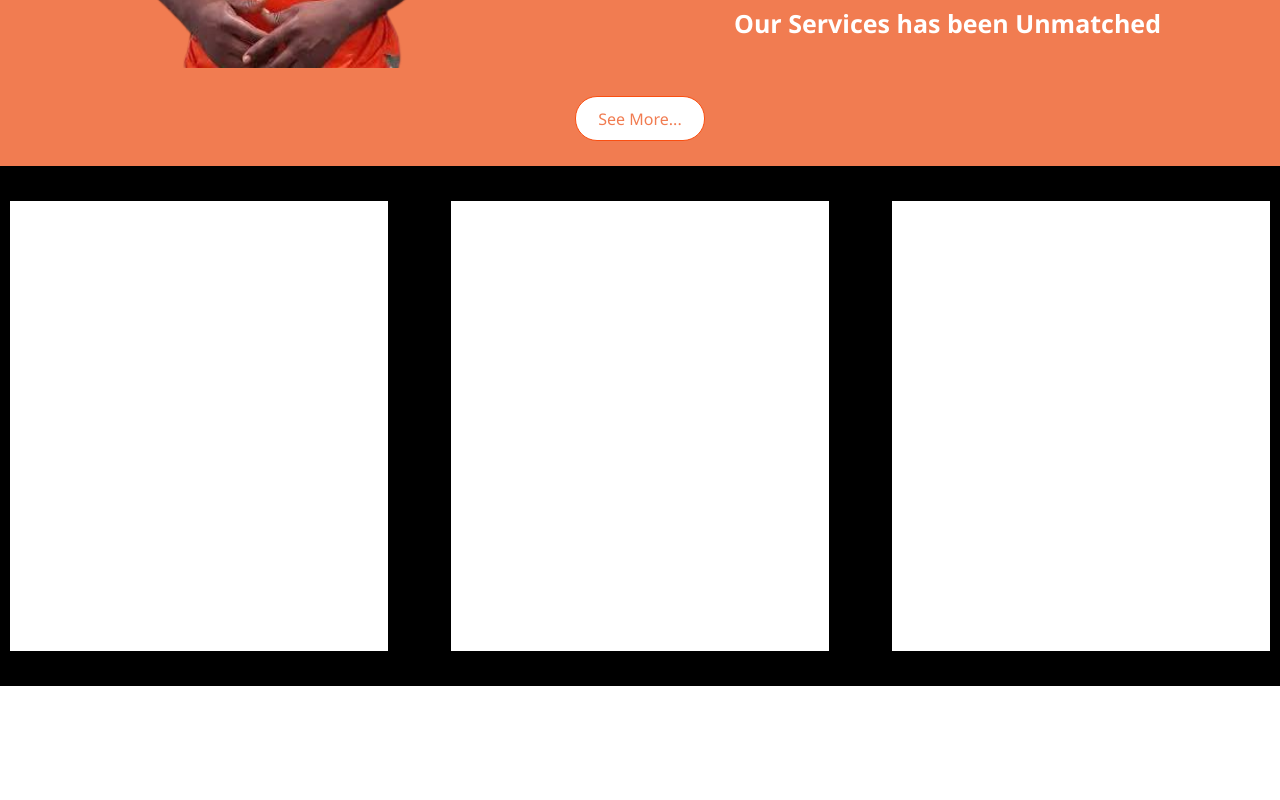
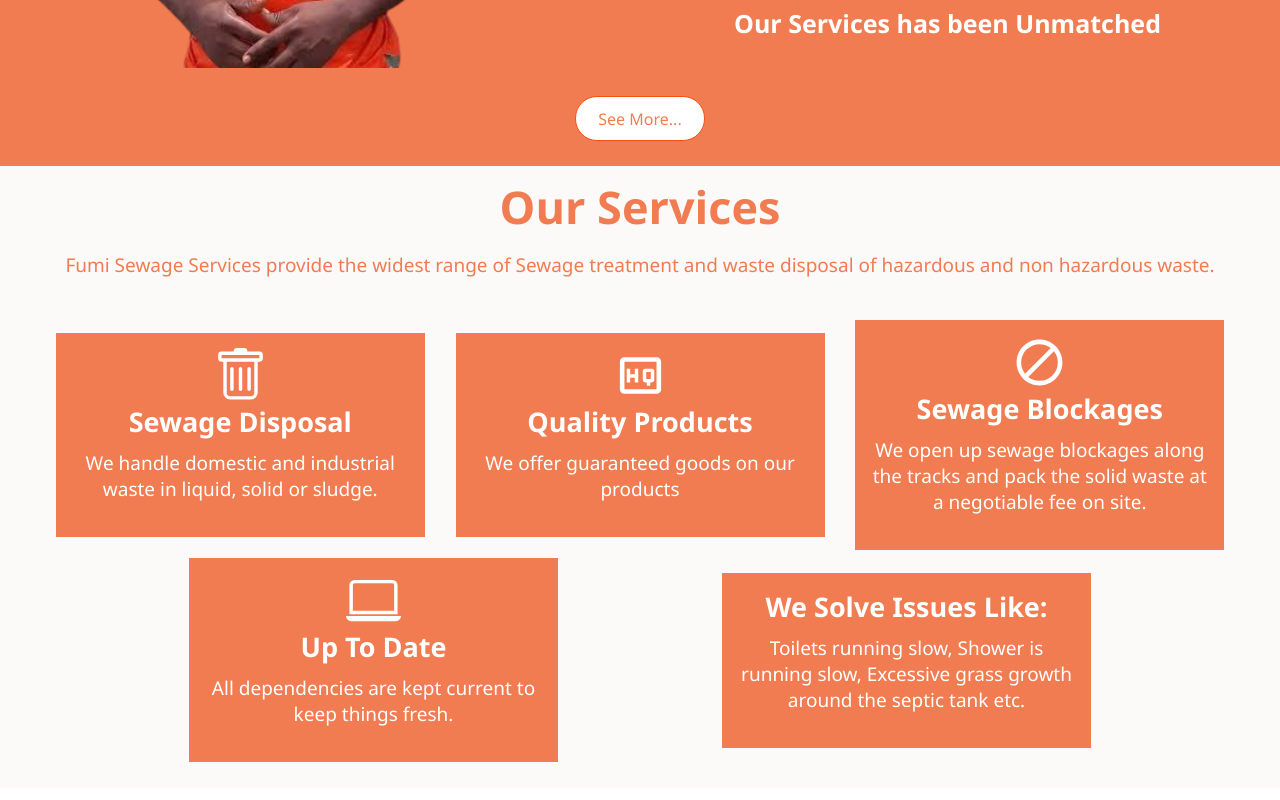
Before and after one commit to AjibadeHassan/Waste-management, a React (Create React App) app: page / in a window 1280 px wide. Shown: the part 1355-2155 px from the top of the page. Built offline with nearby package versions, Linux system fonts and the light colour scheme.

Commit message:
first sun commit

```diff
--- a/src/Components/Servicehome.js
+++ b/src/Components/Servicehome.js
@@ -1,17 +1,45 @@
 import React from 'react'
-
+import { MdOutlineHighQuality,MdBlock } from 'react-icons/md'
+import { BsTrash,BsLaptop } from 'react-icons/bs'
 const Servicehome = () => {
   return (
     <div className='Servicehome_container'>
-        <section className='Servicehome_Card'>
-          <p></p>
+      <h1>Our Services</h1>
+      <p>Fumi Sewage Services provide the widest range of Sewage
+        treatment and waste disposal of hazardous and non hazardous waste.</p>
+       <div className='Serv_cards'>
+       <section className='Servicehome_Card'>
+        <BsTrash className='Serv_icon'/>
+        <h3>Sewage Disposal</h3>
+          <p>We handle domestic and industrial
+             waste in liquid, solid or sludge.</p>
         </section>
         <section className='Servicehome_Card'>
-          <p></p>
+
+          <MdOutlineHighQuality className='Serv_icon'/>
+          <h3>Quality Products</h3>
+          <p>We offer guaranteed goods on our products</p>
         </section>
         <section className='Servicehome_Card'>
-          <p></p>
+
+          <MdBlock className='Serv_icon'/>
+          <h3>Sewage Blockages</h3>
+          <p>We open up sewage blockages along the tracks and pack
+             the solid waste at a negotiable fee on site.</p>
         </section>
+        <section className='Servicehome_Card'>
+
+          <BsLaptop className='Serv_icon'/>
+          <h3>Up To Date</h3>
+          <p>All dependencies are kept current
+             to keep things fresh.</p>
+        </section>
+        <section className='Servicehome_Card'>
+          <h3>We Solve Issues Like:</h3>
+          <p>Toilets running slow, Shower is running slow,
+             Excessive grass growth around the septic tank etc.</p>
+        </section>
+       </div>
     </div>
   )
 }
--- a/src/Css/Mobile.css
+++ b/src/Css/Mobile.css
@@ -96,4 +96,14 @@
         width: 100%;
         margin: 12px 0px;
     }
+
+    .Serv_cards {
+        width: 100%;
+        flex-direction: column;
+        height: max-content;
+    }
+
+    .Servicehome_Card {
+        width: 60%;
+    }
 }
--- a/src/Css/Style.css
+++ b/src/Css/Style.css
@@ -115,18 +115,66 @@
 
 .Servicehome_container {
     width: 100%;
-    height: 65vh;
+    height: max-content;
+    /* background: #000; */
     display: flex;
+    flex-direction: column;
     padding: 10px;
-    justify-content: space-between;
+    color: rgb(241, 124, 81);
+    /* justify-content: space-between; */
     align-items: center;
-    background-color: #000;
+    background-color: rgb(252, 249, 249);
+}
+
+.Servicehome_container h1 {
+    font-size: 45px;
+    margin-bottom: 15px;
+}
+
+.Servicehome_container p {
+    text-align: center;
+    font-size: 19px;
+    margin-bottom: 20px;
+}
+
+.Serv_cards {
+    width: 100%;
+    height: 60vh;
+    display: flex;
+    padding: 15px;
+    flex-wrap: wrap;
+    justify-content: space-evenly;
+    align-items: center;
 }
 
 .Servicehome_Card {
     width: 30%;
-    height: 90%;
-    background-color: #fff;
+    height: max-content;
+    padding: 15px;
+    display: flex;
+    color: white;
+    cursor: pointer;
+    margin-top: 6px;
+    flex-direction: column;
+    justify-content: center;
+    align-items: center;
+    background-color: rgb(241, 124, 81);
+}
+
+.Servicehome_Card:hover {
+    border: 1px solid white;
+    transform: scale(1.09);
+    transition: all 350ms ease-in;
+}
+
+.Servicehome_Card h3 {
+    font-size: 27px;
+    margin-bottom: 10px;
+}
+
+.Serv_icon {
+    font-size: 55px;
+    color: #fff;
 }
 
 
```
